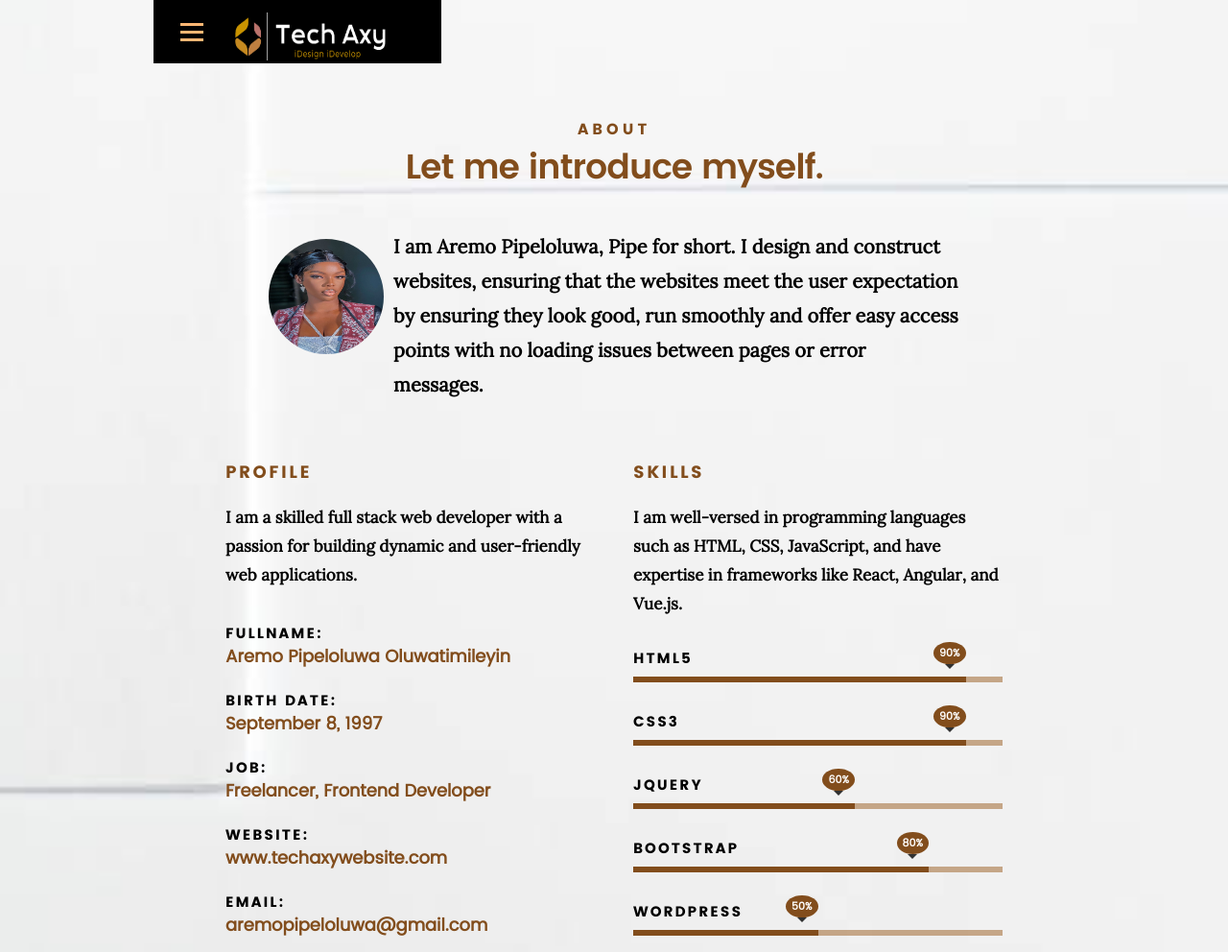
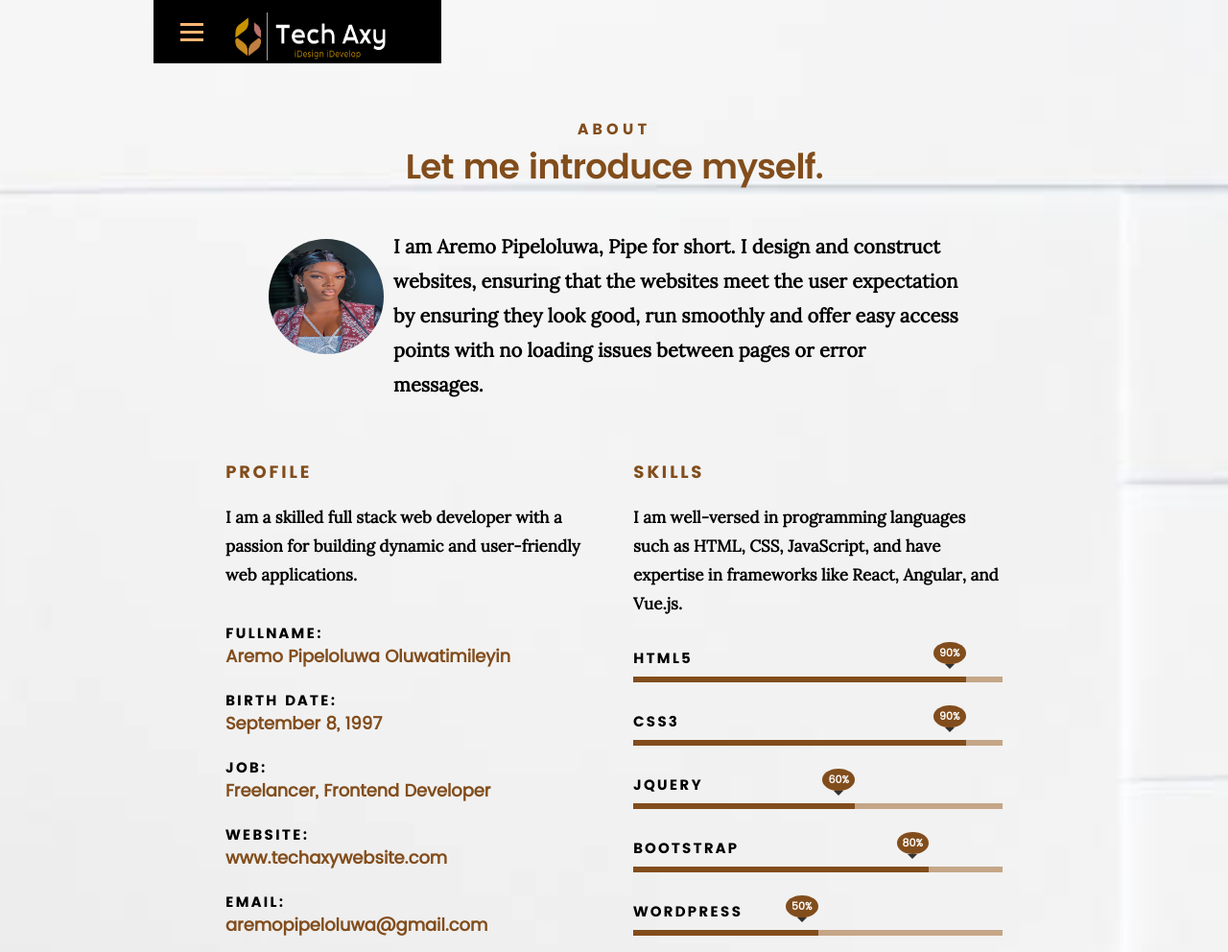
Before and after one commit to pipe-justpipe/hertechtrail_cohort6_project, a plain HTML site: page about.html in a window 1280 px wide. Shown: the top 992 px of the page at 96% size. Drawn offline with Linux system fonts and the light colour scheme.

Commit message:
i corrected my background

```diff
--- a/about.html
+++ b/about.html
@@ -64,9 +64,9 @@
 
    <!-- about section
    ================================================== -->
-   <section id="about">
+   <section id="about" class="" >
 
-   	<div class="row section-intro">
+   	<div class="row section-intro ">
    		<div class="col-twelve">
 
    			<h5>About</h5>
--- a/css/main.css
+++ b/css/main.css
@@ -1546,7 +1546,7 @@ header .logo a {
  * -------------------------------------------------------------------
  */
 #about {
-	background-image: url("/images/brwn4.jpg");
+	background: #151515 url(../images/brwn4.jpg) no-repeat center;
 	background-repeat: no-repeat;
 	padding-top: 12rem;
 	padding-bottom: 15rem;
```
